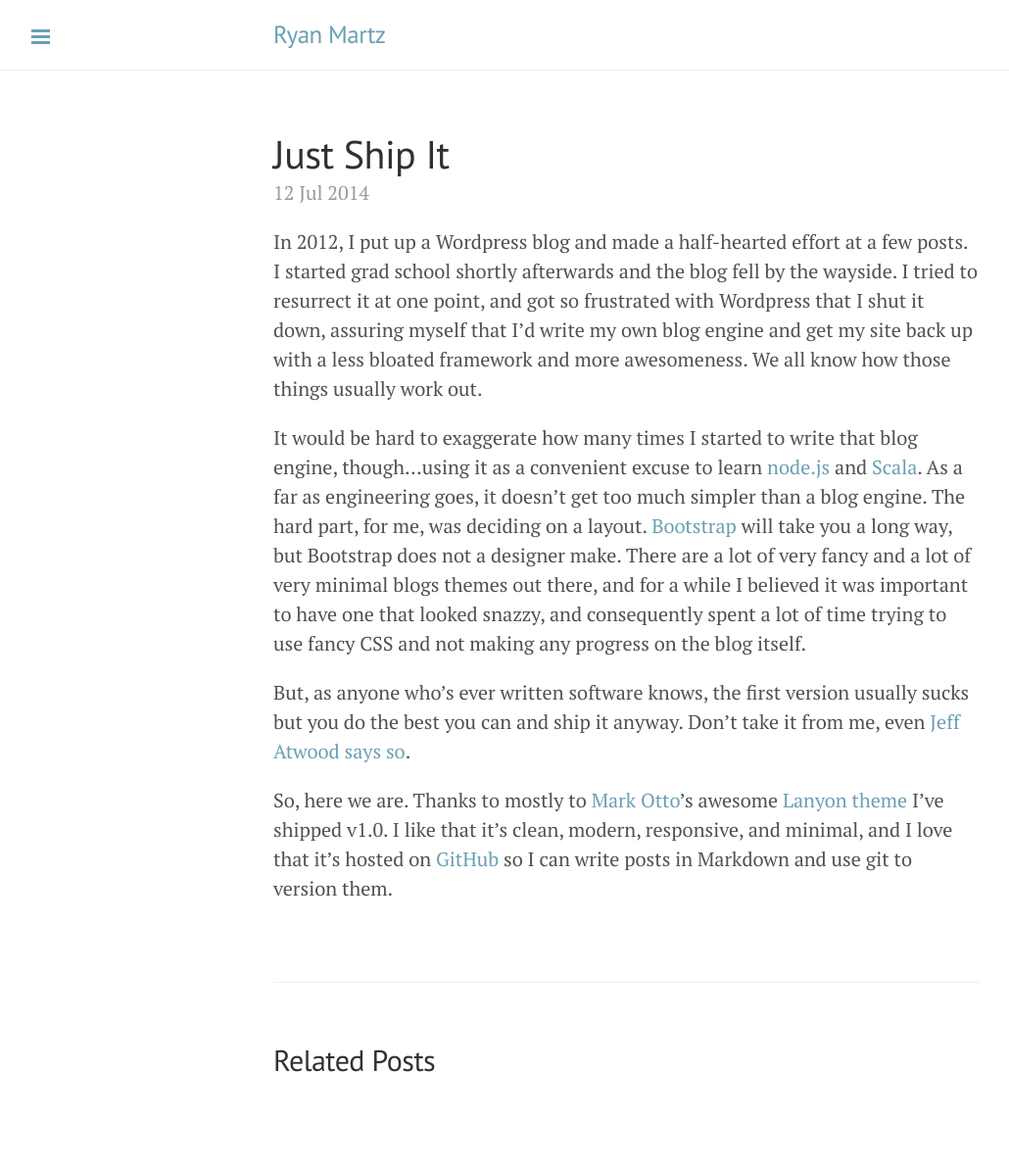
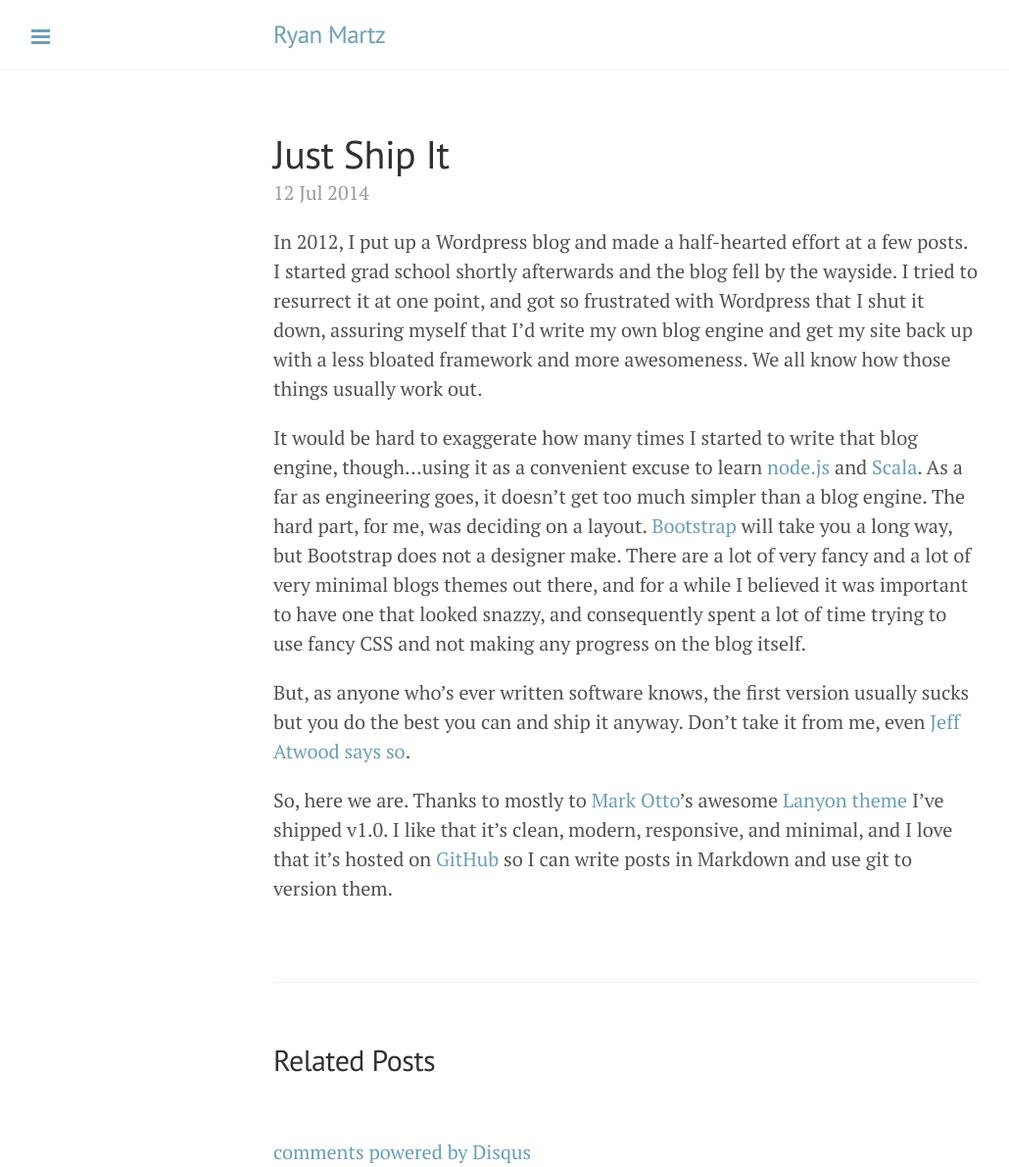
Before and after one commit to rpmartz/rpmartz.github.io, a Jekyll site: the page built from _posts/2014-07-12-just-ship-it.md, in a window 1280 px wide. Shown: the whole page at 98% size, without its empty margins (1-1031 px from the left). Built offline with Jekyll 4.4.1, drawn with Linux system fonts in a browser that asks for light colours; nearby versions of some CDN libraries; Markdown is read by kramdown in place of the engine named in the settings; comment, search, counter and statistics services are not loaded; before the commit the page ends 1161 px from its top, so only the background shows below that; part of the change alters nothing that is shown.

Commit message:
add comments

```diff
--- a/_layouts/post.html
+++ b/_layouts/post.html
@@ -31,3 +31,16 @@ layout: default
     }
   })
 </script>
+{% if page.comments %}
+<div id="disqus_thread"></div>
+<script type="text/javascript">
+    var disqus_shortname = 'ryanpmartz';
+    (function() {
+        var dsq = document.createElement('script'); dsq.type = 'text/javascript'; dsq.async = true;
+        dsq.src = '//' + disqus_shortname + '.disqus.com/embed.js';
+        (document.getElementsByTagName('head')[0] || document.getElementsByTagName('body')[0]).appendChild(dsq);
+    })();
+</script>
+<noscript>Please enable JavaScript to view the <a href="http://disqus.com/?ref_noscript">comments powered by Disqus.</a></noscript>
+<a href="http://disqus.com" class="dsq-brlink">comments powered by <span class="logo-disqus">Disqus</span></a>
+{% endif %}
--- a/_posts/2014-07-12-just-ship-it.md
+++ b/_posts/2014-07-12-just-ship-it.md
@@ -1,6 +1,7 @@
 ---
 layout: post
 title: Just Ship It
+comments: true
 ---
 
 In 2012, I put up a Wordpress blog and made a half-hearted effort at a few posts. I started grad school shortly afterwards and the blog fell by the wayside. I tried to resurrect it at one point, and got so frustrated with Wordpress that I shut it down, assuring myself that I'd write my own blog engine and get my site back up with a less bloated framework and more awesomeness. We all know how those things usually work out.
```
